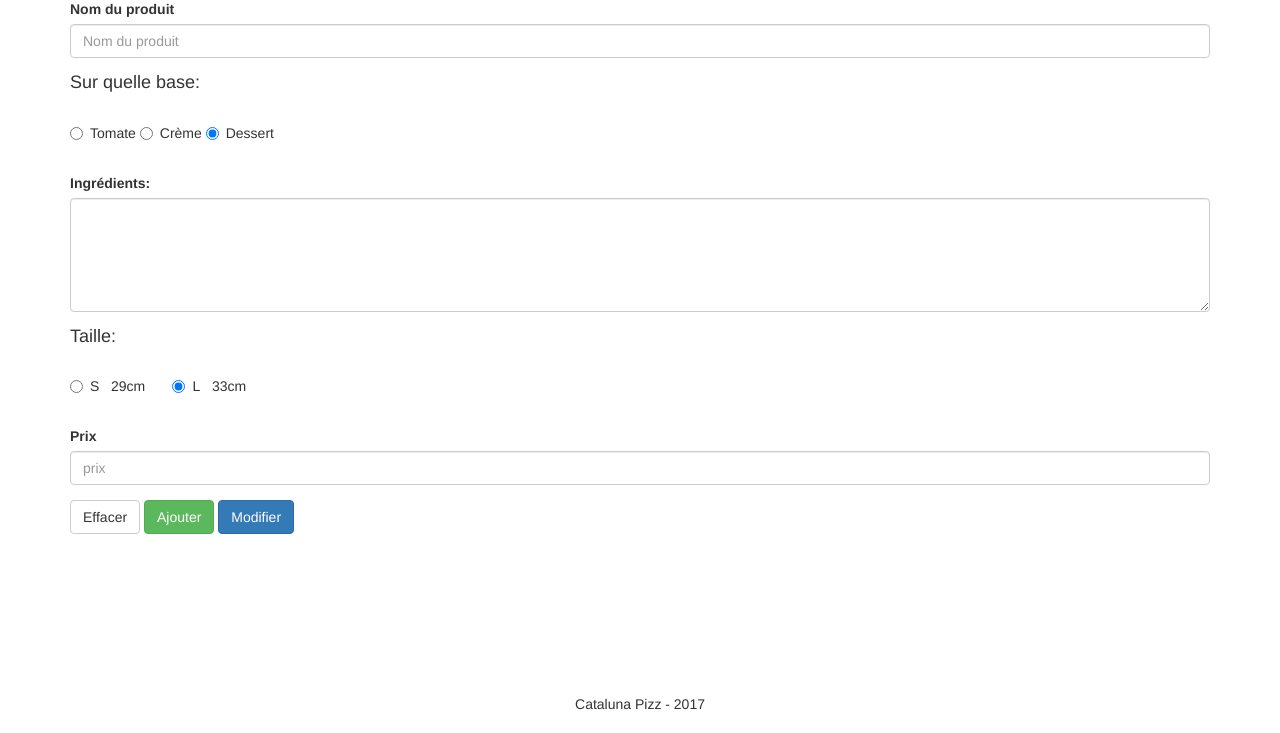
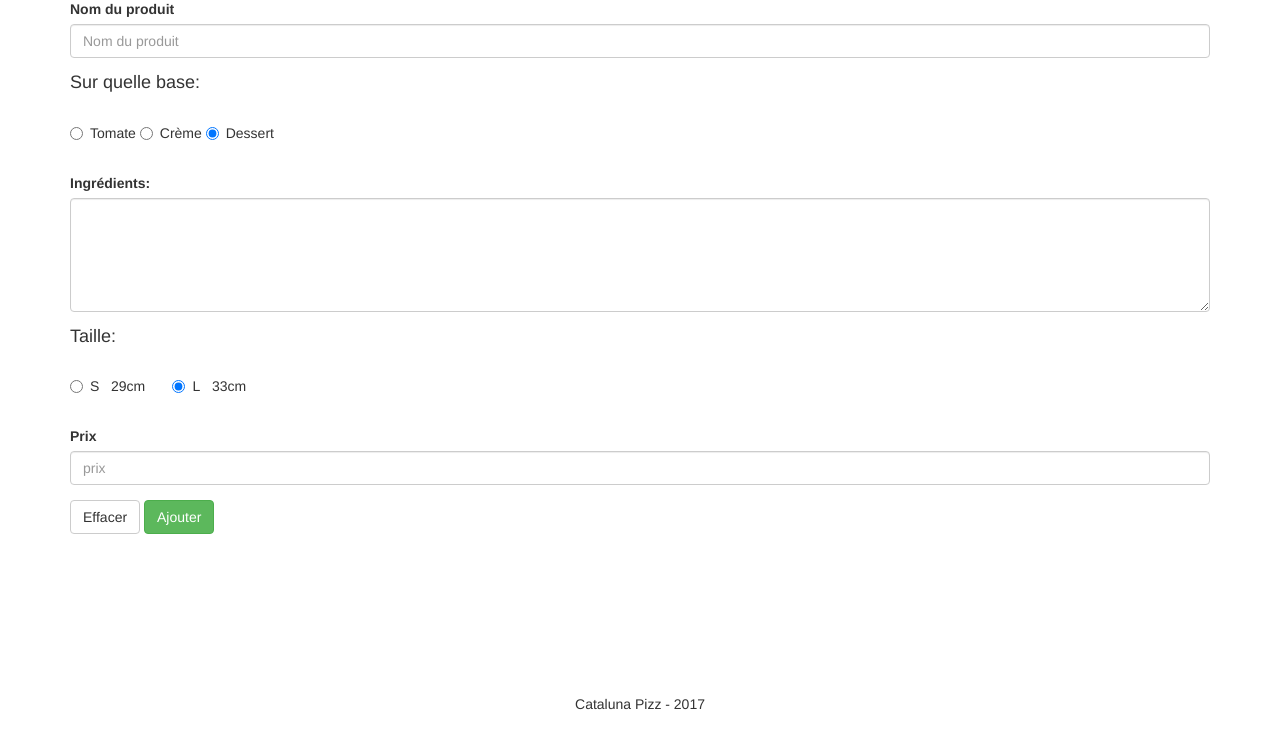
Before and after one commit to jbh225/projetcatalunapizz, a PHP site: page /pageadmin.php in a window 1280 px wide. Shown: the part 548-1281 px from the top of the page. Run offline with PHP 8.4, Linux system fonts and the light colour scheme; some libraries are stand-ins or nearby versions; some web fonts are replaced.

Commit message:
modif page admin

```diff
--- a/pageadmin.php
+++ b/pageadmin.php
@@ -106,7 +106,7 @@
 
         <input class="btn btn-default" type="reset" name="btnReset" value="Effacer" />
         <input class="btn btn-success" type="submit" name="btnSubmit" value="Ajouter" />
-        <input class="btn btn-primary" type="reset" name="btnReset" value="Modifier" />
+
 
     </form>
 
```
